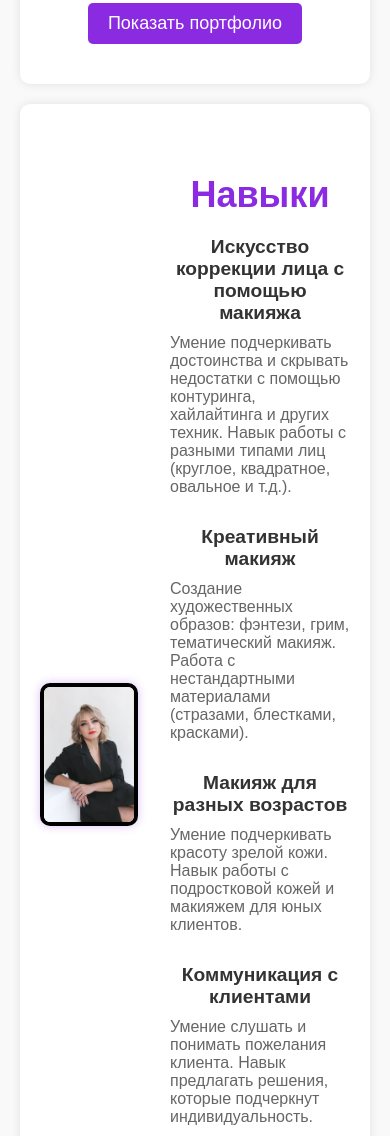
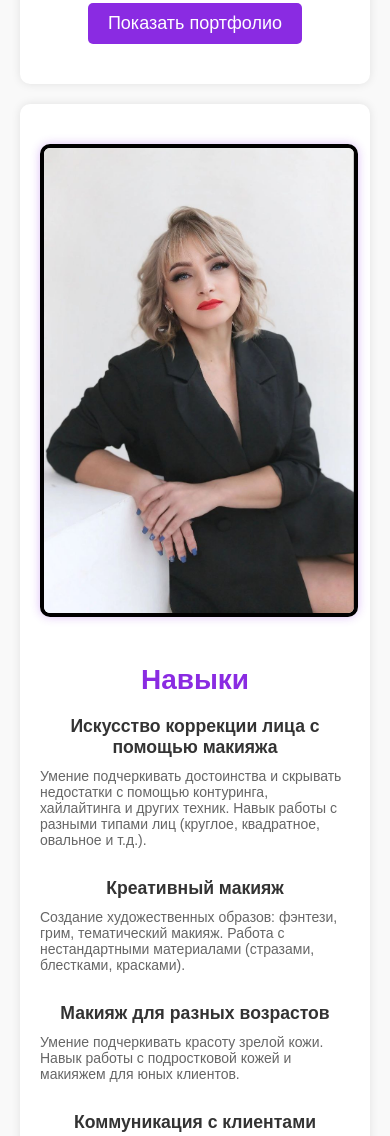
Before and after one commit to Irina-lol/makeup-artist-site, a plain HTML site: page index.html in a window 390 px wide. Shown: the part 1605-2741 px from the top of the page. Drawn offline with Linux system fonts and the light colour scheme.

Commit message:
Добавила адаптивности для телефонов

```diff
--- a/style.css
+++ b/style.css
@@ -182,8 +182,8 @@ h2 {
   background-color: #7b1fa2; /* Темно-фиолетовый при наведении */
 }
 
+
 /* Галерея */
-/* Секция "Портфолио" */
 #portfolio {
   text-align: center; /* Выравниваем текст по центру */
   padding: 40px 20px; /* Добавим отступы */
@@ -276,8 +276,37 @@ h2 {
   font-size: 1.2em; /* Увеличиваем размер заголовка */
   text-align: center; /* Центрируем текст */
 }
+
 .skills-list p {
     font-size: 16px;
     color: #666;
     margin-top: 5px;
 }
+
+/* Адаптивность для мобильных устройств */
+@media (max-width: 768px) {
+    .skills-container {
+        flex-direction: column; /* Меняем направление на вертикальное */
+        gap: 20px; /* Уменьшаем расстояние между элементами */
+    }
+
+    .skills-image img {
+        max-width: 100%; /* Фото занимает всю ширину контейнера */
+    }
+
+    .skills-list {
+        max-width: 100%; /* Текст занимает всю ширину контейнера */
+    }
+
+    .skills-list h2 {
+        font-size: 28px; /* Уменьшаем размер заголовка для мобильных */
+    }
+
+    .skills-list li strong {
+        font-size: 1.1em; /* Уменьшаем размер заголовков навыков */
+    }
+
+    .skills-list p {
+        font-size: 14px; /* Уменьшаем размер текста для мобильных */
+    }
+}
```
